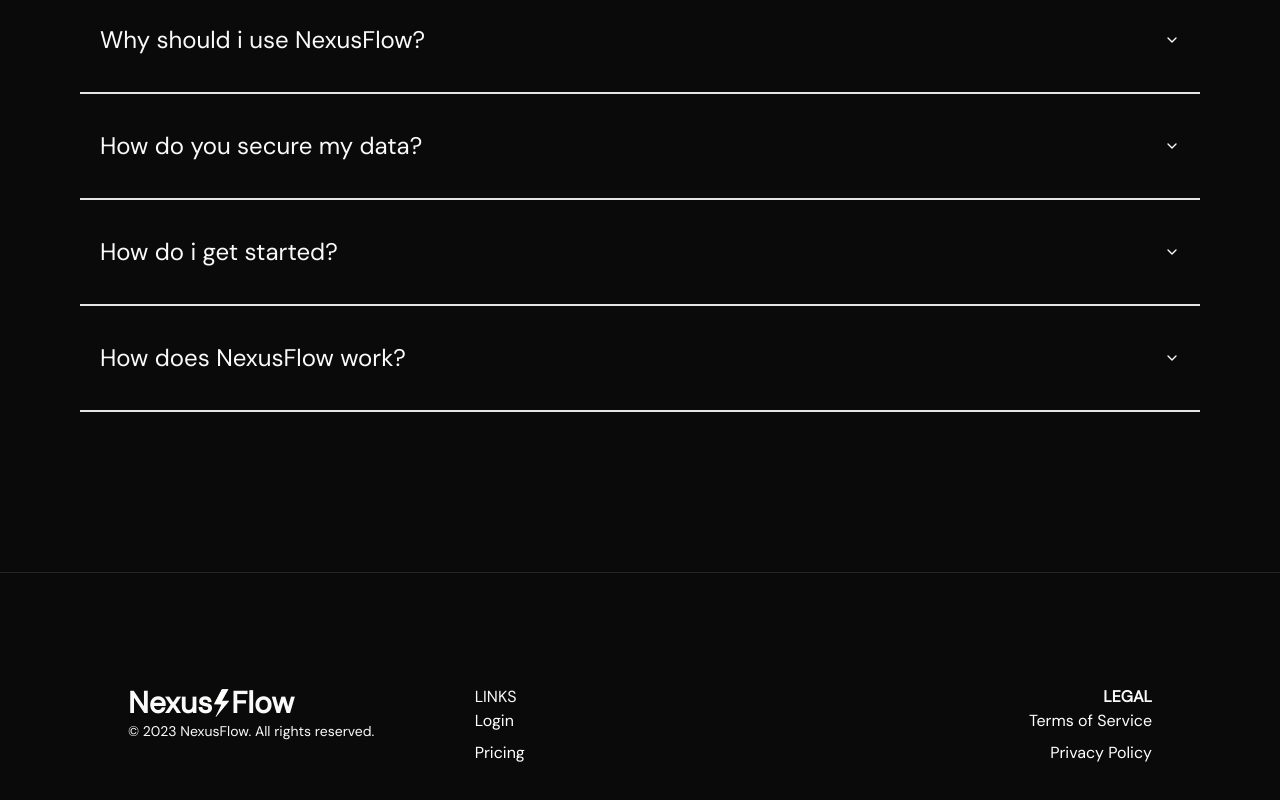
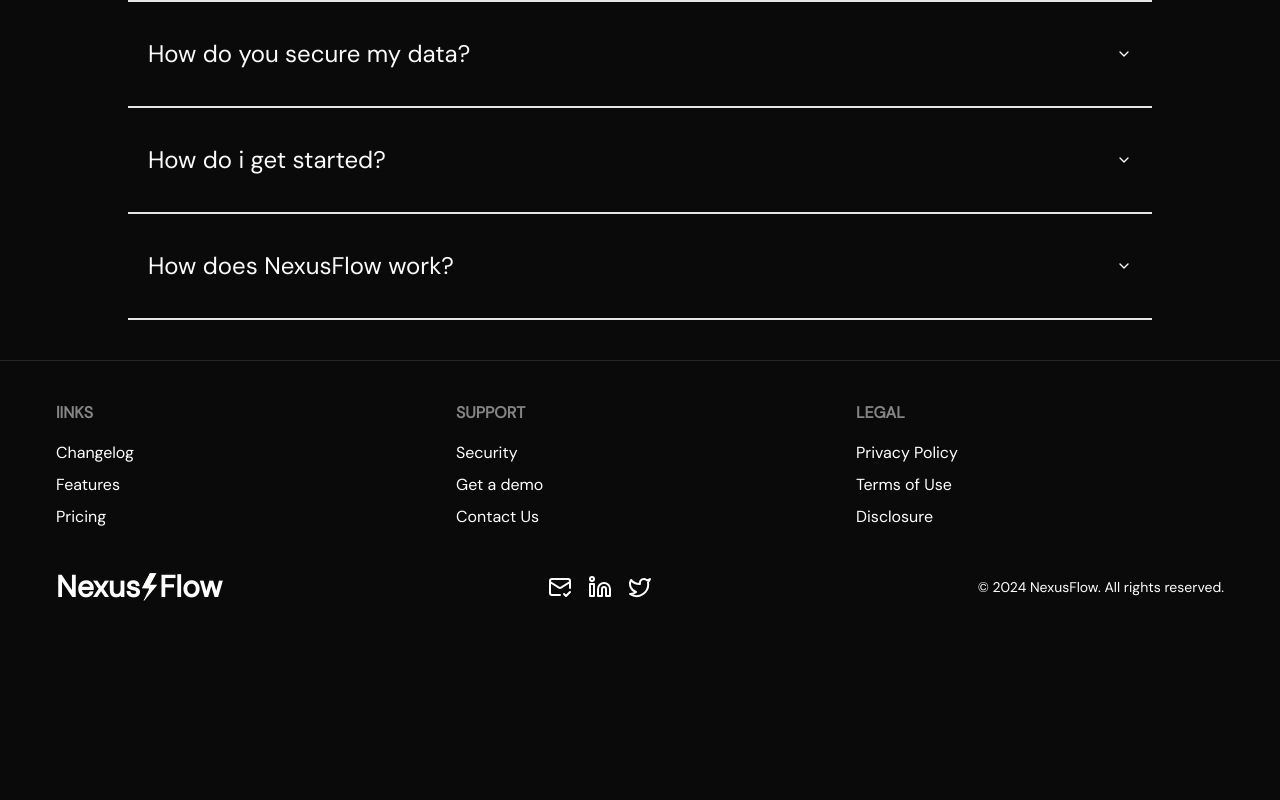
Before and after one commit to artistatbl/NexusFlow, a Next.js app: page / in a window 1280 px wide. Shown: the part 2320-3120 px from the top of the page. After the commit the page ends 2965 px from the top, so only its background shows below. Built offline with nearby package versions, Linux system fonts and the light colour scheme.

Commit message:
upt - landing page styling

```diff
--- a/src/app/page.tsx
+++ b/src/app/page.tsx
@@ -15,7 +15,7 @@
 import Navbar from '@/components/global/navbar'
 import { Button } from '@/components/ui/button'
 import { clients, products } from '@/lib/constant'
-import { CheckIcon } from 'lucide-react'
+import { CheckIcon, LinkedinIcon, MailCheckIcon, Twitter } from 'lucide-react'
 import Image from 'next/image'
 
 export default function Home() {
@@ -206,9 +206,9 @@
           </CardContainer>
         </div>
       </section>
-      <section className=" w-full p-20 ">
+      <section className=" w-[80vw] items-start justify-start mb-10 ">
 
-        <h1 className="text-5xl md:text-7xl text-center  bg-clip-text text-transparent bg-gradient-to-b from-white to-neutral-600 font-sans font-bold mt-16">Frequently Asked Questions</h1>
+        <h1 className="text-4xl md:text-6xl text-center  bg-clip-text text-transparent bg-gradient-to-b from-white to-neutral-600 font-sans font-bold mt-16">Frequently Asked Questions</h1>
 
 
       <Accordion type="single" collapsible className="w-full">
@@ -248,10 +248,30 @@
 
       {/* footer */}
 
-    <section className="w-full  p-28 m-20 border-t border-black[0.5] text-justify ">
-  <div className="container mx-auto px-4 items-start grid grid-cols-1 md:grid-cols-3 gap-4">
-    <div className="flex flex-col items-start">
-    <aside className="flex text-center items-center gap-[2px]">
+
+      <section className="w-full p-10 border-t border-black[0.5] text-justify bg-neutral-950 text-white">
+  <div className="container mx-auto px-4 grid grid-cols-2 md:grid-cols-3 gap-8">
+    <div className="flex flex-col">
+      <h2 className="text-md text-white/50 font-extrabold mb-4">lINKS</h2>
+      <a href="/roadmap" className="hover:text-gray-300 transition-colors mb-2">Changelog</a>
+      <a href="/features" className="hover:text-gray-300 transition-colors mb-2">Features</a>
+      <a href="/pricing" className="hover:text-gray-300 transition-colors mb-2">Pricing</a>
+    </div>
+    <div className="flex flex-col">
+      <h2 className="text-md text-white/50 font-extrabold mb-4">SUPPORT</h2>
+      <a href="/security" className="hover:text-gray-300 transition-colors mb-2">Security</a>
+      <a href="/get-a-demo" className="hover:text-gray-300 transition-colors mb-2">Get a demo</a>
+      <a href="/contact-us" className="hover:text-gray-300 transition-colors">Contact Us</a>
+    </div>
+    <div className="flex flex-col">
+      <h2 className="text-md text-white/50 font-extrabold mb-4">LEGAL</h2>
+      <a href="/privacy-policy" className="hover:text-gray-300 transition-colors mb-2">Privacy Policy</a>
+      <a href="/terms-of-service" className="hover:text-gray-300 transition-colors mb-2">Terms of Use</a>
+      <a href="/disclosure" className="hover:text-gray-300 transition-colors">Disclosure</a>
+    </div>
+  </div>
+  <div className="container mx-auto px-4 mt-8 flex flex-col md:flex-row items-center justify-between">
+  <aside className="flex items-center gap-[2px]">
         <p className="text-3xl font-bold ">Nexus</p>
         <Image
           src="/logo.png"
@@ -262,22 +282,22 @@
         />
         <p className="text-3xl font-bold ">Flow</p>
       </aside>
-      <p className="text-sm">&copy; 2023 NexusFlow. All rights reserved.</p>
+    <div className="flex space-x-4">
+      <a href="/contact" className="hover:text-gray-300 transition-colors">
+        <MailCheckIcon />
+      </a>
+      <a href="/linkedin" className="hover:text-gray-300 transition-colors">
+        <LinkedinIcon />
+      </a>
+      <a href="/twitter" className="hover:text-gray-300 transition-colors">
+        <Twitter />
+      </a>
     </div>
-    <div className="flex flex-col items-center md:items-start">
-    <h2 className="text-md font-">LINKS</h2>
-
-      <a href="/login" className="text-white hover:text-gray-300 transition-colors mb-2">Login</a>
-      <a href="/pricing" className="text-white hover:text-gray-300 transition-colors">Pricing</a>
-    </div>
-    <div className="flex flex-col items-center md:items-end ">
-    <h2 className="text-md font-bold">LEGAL</h2>
-
-      <a href="/terms-of-service" className="text-white hover:text-gray-300 transition-colors mb-2">Terms of Service</a>
-      <a href="/privacy-policy" className="text-white hover:text-gray-300 transition-colors">Privacy Policy</a>
-    </div>
+    <p className="text-sm mt-4 md:mt-0">&copy; 2024 NexusFlow. All rights reserved.</p>
   </div>
 </section>
+
+
 
     </main>
   )
```
